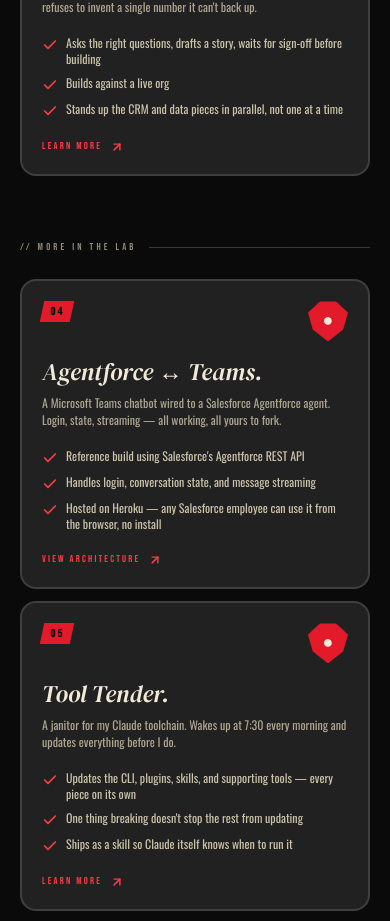
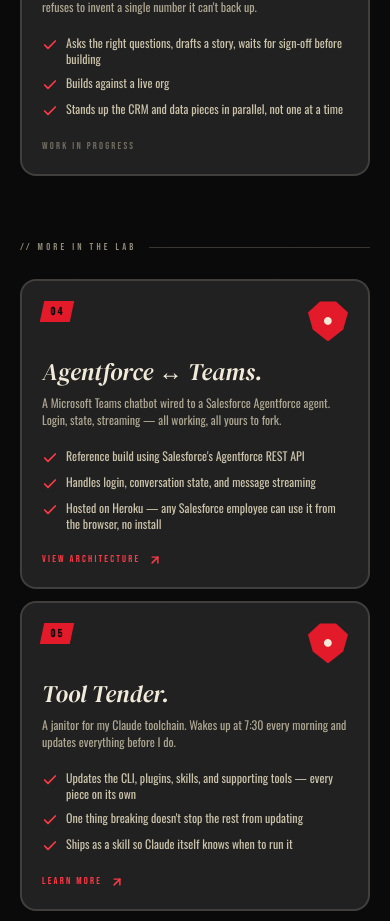
Before and after one commit to sdong101010/seadong-portfolio, a React (Vite) app: page / in a window 390 px wide. Shown: the part 2135-3056 px from the top of the page. Built offline with nearby package versions, Linux system fonts and the light colour scheme.

Commit message:
feat(portfolio): mark Tailor card as Work in progress

```diff
--- a/src/sections/Features.tsx
+++ b/src/sections/Features.tsx
@@ -12,6 +12,7 @@
   capabilities: string[];
   href: string;
   archHref?: string;
+  wip?: boolean;
 };
 
 const PROJECTS: ProjectCard[] = [
@@ -52,6 +53,7 @@
       "Stands up the CRM and data pieces in parallel, not one at a time",
     ],
     href: "#contact",
+    wip: true,
   },
 ];
 
@@ -162,6 +164,13 @@
       </ul>
 
       {(() => {
+        if (proj.wip) {
+          return (
+            <span className="mt-5 inline-flex items-center gap-2 font-display tracking-[0.22em] text-cream/40 text-[10px] md:text-xs uppercase">
+              Work in progress
+            </span>
+          );
+        }
         const ctaHref = proj.archHref ?? proj.href;
         const ctaLabel = proj.archHref ? "View architecture" : "Learn more";
         return (
```
